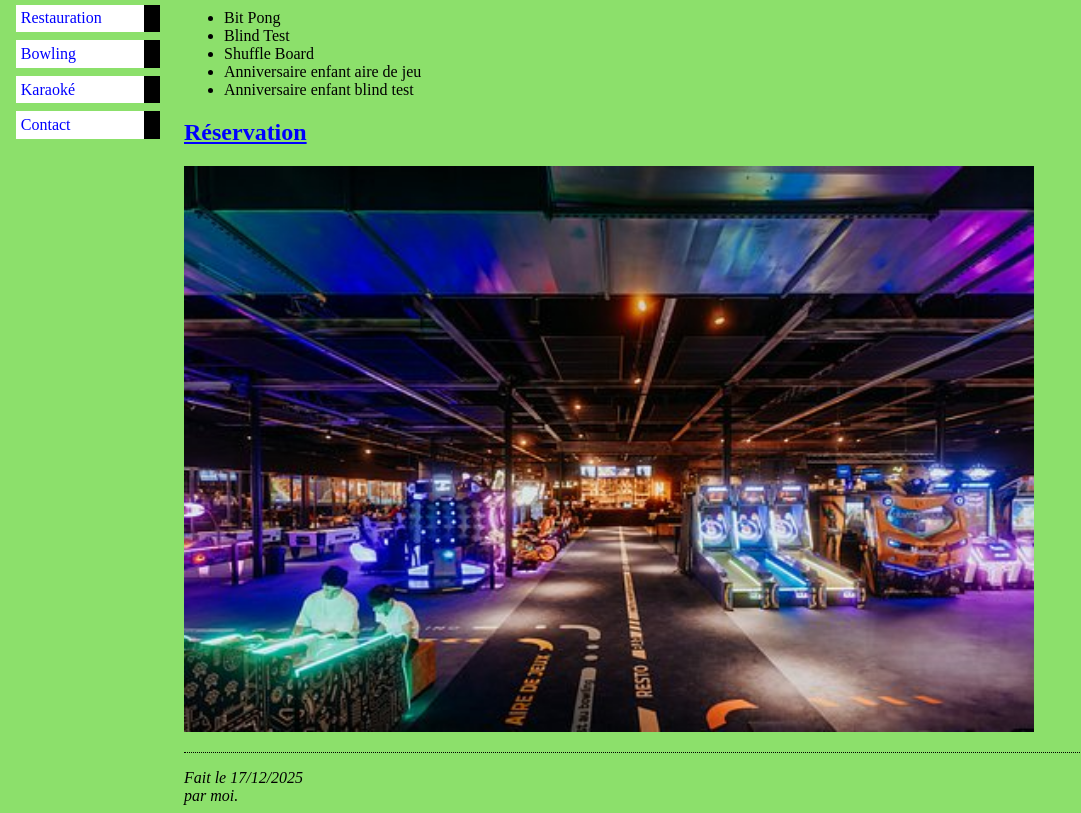
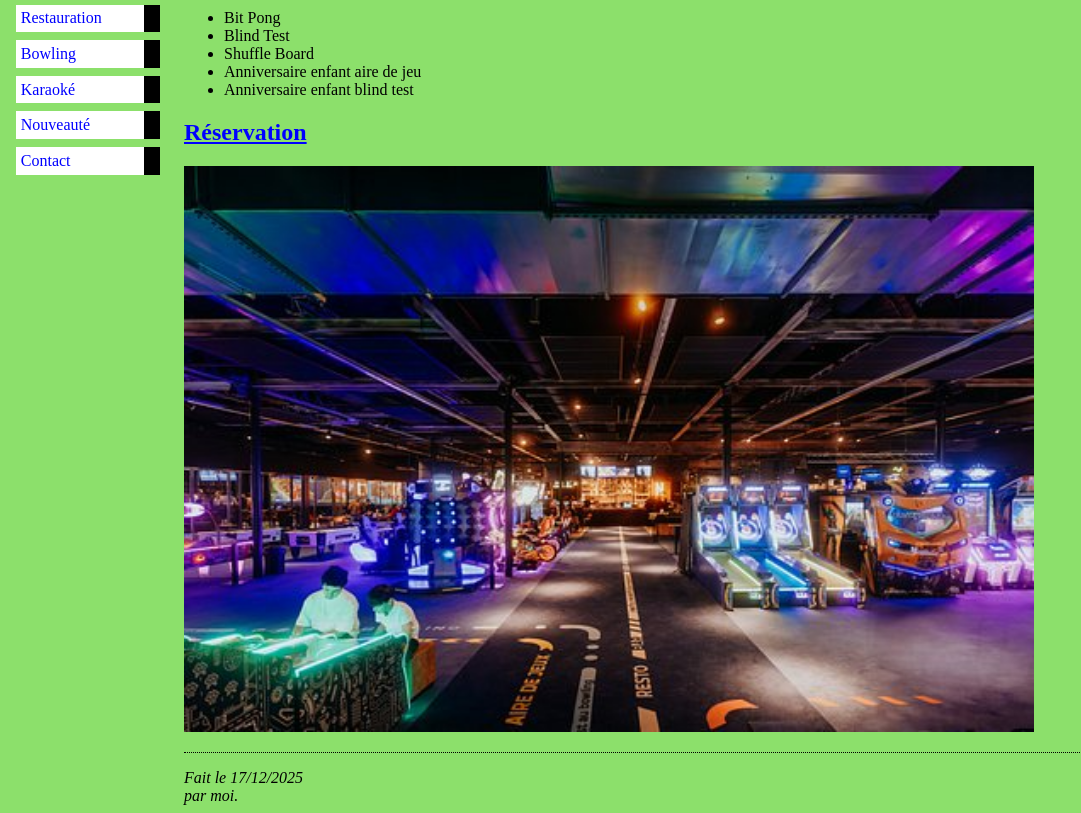
Before and after one commit to Zelfaible/HUN, a plain HTML site: page Jeu.html in a window 1280 px wide. Shown: the part 71-884 px from the top of the page, without its empty margins (0-1081 px from the left). Drawn offline with Linux system fonts and the light colour scheme.

Commit message:
Jeu.html

```diff
--- a/Jeu.html
+++ b/Jeu.html
@@ -13,6 +13,7 @@
   <li><a href="Restauration.html">Restauration</a>
   <li><a href="Bowling.html">Bowling</a>
   <li><a href="Karaoké.html">Karaoké</a>
+  <li><a href="Nouveauté.html">Nouveauté</a>
   <li><a href="Contact.html">Contact</a>
 </ul>
 
```
